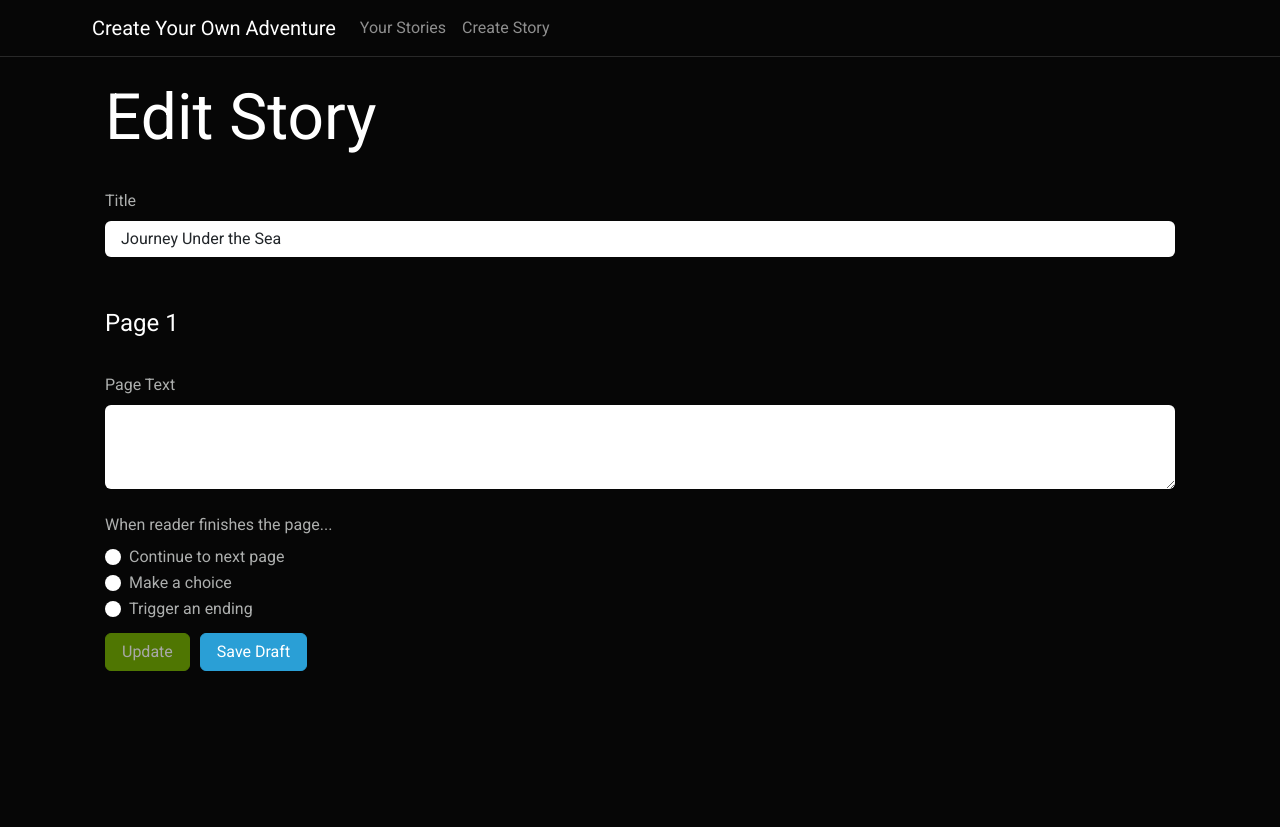
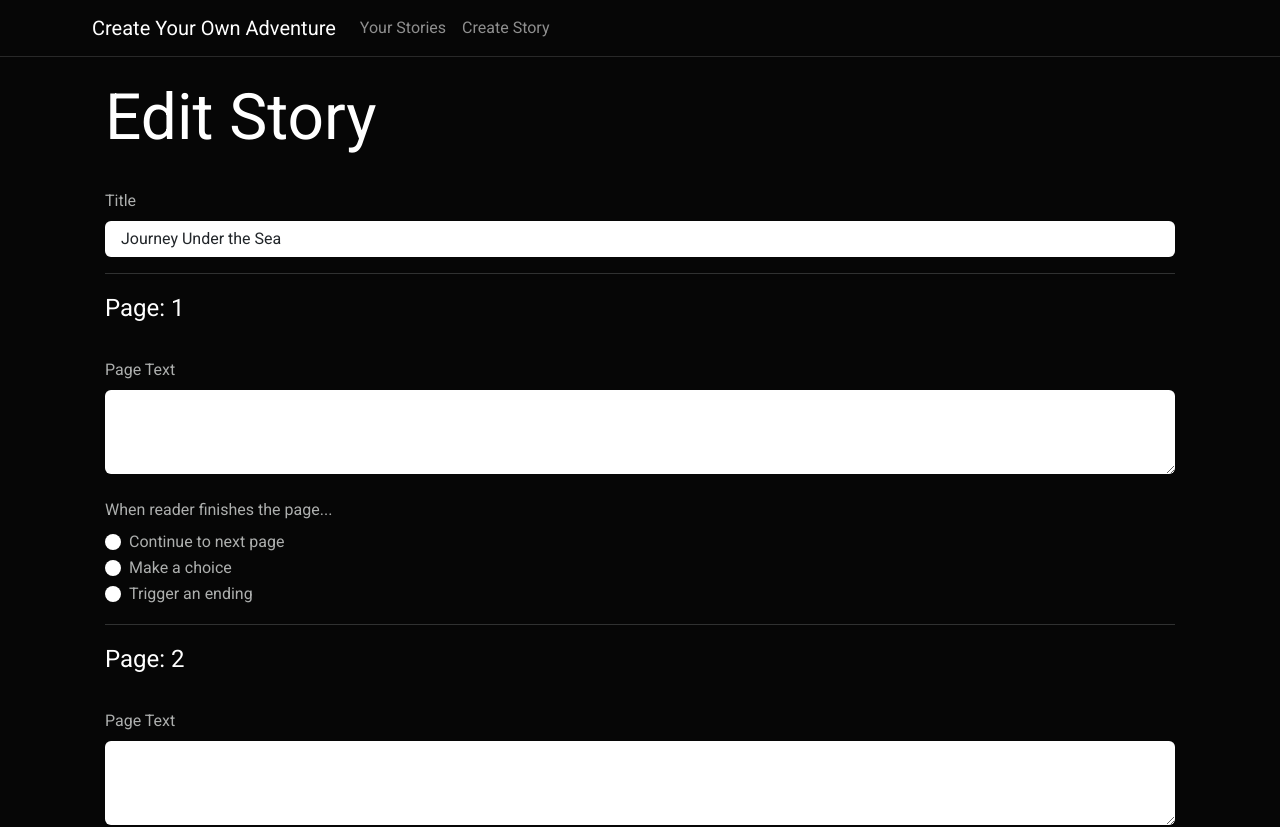
Before and after one commit to jadenmounteer/createYourOwnAdventure, an Angular app: page /createOrEditStory/1 in a window 1280 px wide. Shown: the top 827 px of the page. Before the commit the page ends 800 px from the top, so only its background shows below. Built offline with nearby package versions, Linux system fonts and the light colour scheme.

Commit message:
Add ngFor for pages

```diff
--- a/src/app/create-or-edit-story/create-or-edit-story.component.html
+++ b/src/app/create-or-edit-story/create-or-edit-story.component.html
@@ -15,9 +15,9 @@
       />
     </div>
   </fieldset>
-  <br />
-  <br />
-  <legend>Page 1</legend>
+  <div *ngFor="let page of this.storyToEdit?.pages">
+    <hr />
+    <legend>{{ 'Page: ' + page.pageNumber }}</legend>
     <fieldset>
       <div class="form-group">
         <label for="pageText" class="form-label mt-4">Page Text</label>
@@ -77,6 +77,7 @@
         </label>
       </div>
     </fieldset>
+  </div>
 
   <div class="submit-buttons">
     <button type="submit" class="btn btn-success" *ngIf="f.valid">
```
Lines whose indentation alone changed are shown as unchanged.
